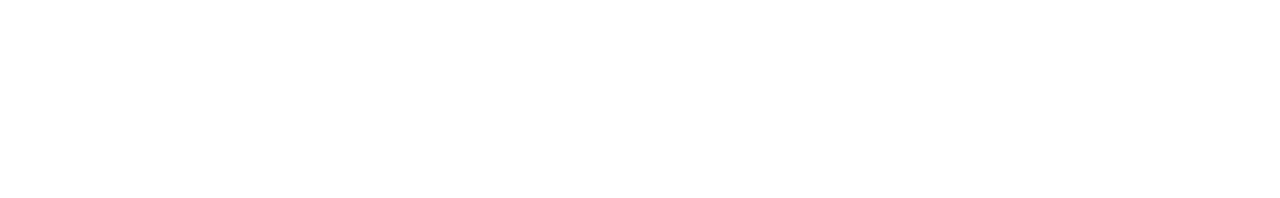
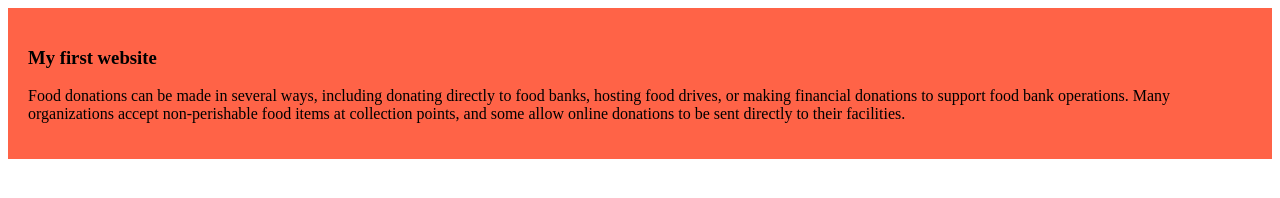
Before and after one commit to ShamiaIslamKhan/my-simple-website, a plain HTML site: page index.html in a window 1280 px wide. Drawn offline with Linux system fonts and the light colour scheme.

Commit message:
added the first blog

```diff
--- a/index.html
+++ b/index.html
@@ -4,8 +4,13 @@
     <meta charset="UTF-8">
     <meta name="viewport" content="width=device-width, initial-scale=1.0">
     <title>My simple website</title>
+    <link rel="stylesheet" href="styles/blog.css">
 </head>
 <body>
+    <div>
+        <h3>My first website</h3>
+        <p>Food donations can be made in several ways, including donating directly to food banks, hosting food drives, or making financial donations to support food bank operations. Many organizations accept non-perishable food items at collection points, and some allow online donations to be sent directly to their facilities. </p>
 
+    </div>
 </body>
 </html>
--- /dev/null
+++ b/styles/blog.css
@@ -0,0 +1,4 @@
+div{
+    background-color: tomato;
+    padding: 20px;
+}
```
